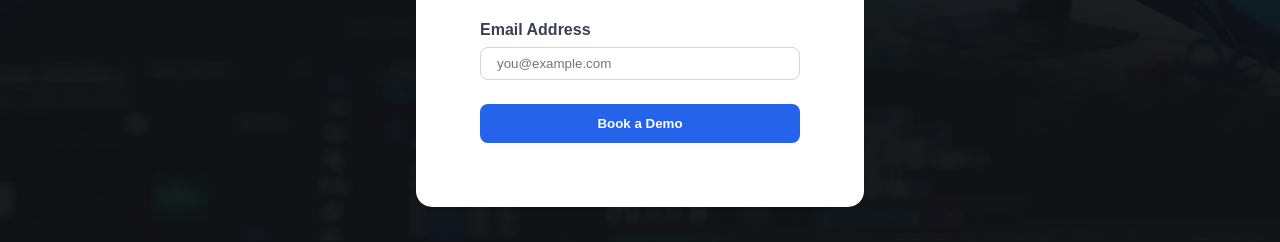
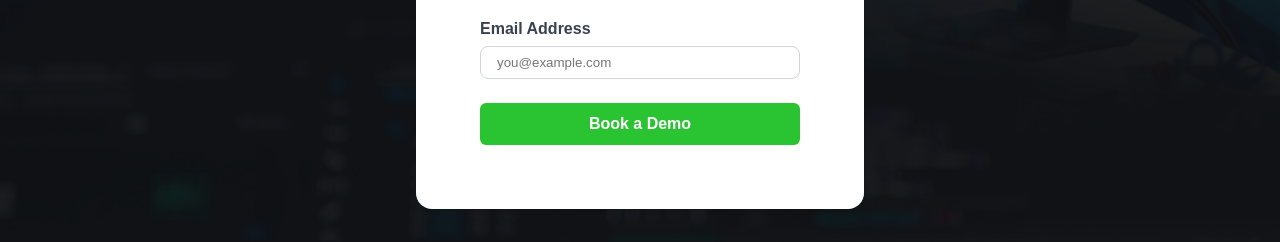
Before and after one commit to stkuwanda/static-web-app, a website: page public/index.html in a window 1280 px wide. Both pictures are taken after a click on the button "Book A Demo". Shown: the part 558-800 px from the top of the page. Drawn offline with Linux system fonts and the light colour scheme.

Commit message:
cleaned up modal styles

```diff
--- a/public/modal.css
+++ b/public/modal.css
@@ -1,20 +1,4 @@
 @import url('https://fonts.googleapis.com/css2?family=Inter:wght@400;600;700&display=swap');
-/* Call to action button */
-.cta-button {
-	background-color: #2563eb;
-	color: #ffffff;
-	font-weight: 700;
-	padding: 0.75rem 1.5rem;
-	border-radius: 0.5rem;
-	border: none;
-	cursor: pointer;
-	transition: background-color 0.3s ease-in-out;
-	box-shadow: 0 4px 6px rgba(0, 0, 0, 0.1);
-}
-
-.cta-button:hover {
-	background-color: #1d4ed8;
-}
 
 /* Modal Styles */
 .modal {
@@ -117,20 +101,26 @@
 }
 
 /* Submit button styles */
+
+/* Use .btn styles for modal submit button for consistency */
 .submit-button {
 	width: 100%;
-	background-color: #2563eb;
-	color: #ffffff;
+	background-color: #2ac433;
+	color: #fff;
+	padding: 12px 24px;
+	text-decoration: none;
+	border: none;
+	border-radius: 6px;
+	cursor: pointer;
+	font-size: 1em;
+	font-family: inherit;
 	font-weight: 700;
-	padding: 0.75rem 1.5rem;
-	border-radius: 0.5rem;
-	border: none;
-	cursor: pointer;
-	transition: background-color 0.3s ease-in-out;
+	transition: background-color 0.3s;
 }
 
+
 .submit-button:hover {
-	background-color: #1d4ed8;
+	background-color: #2b303a;
 }
 
 .submit-button:focus {
```
